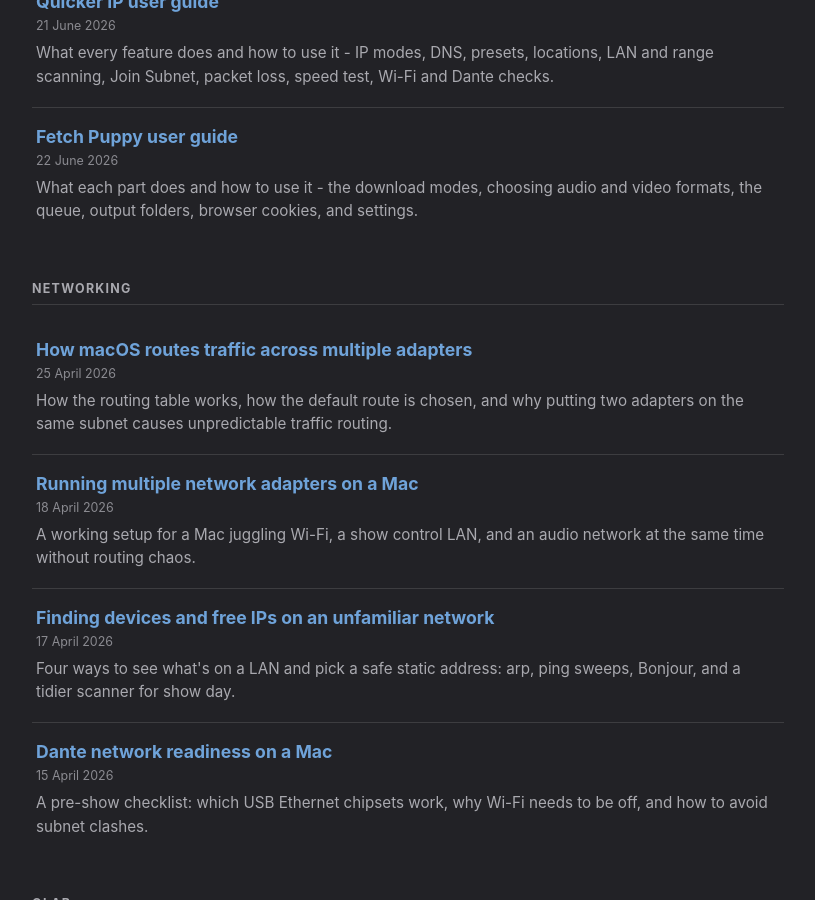
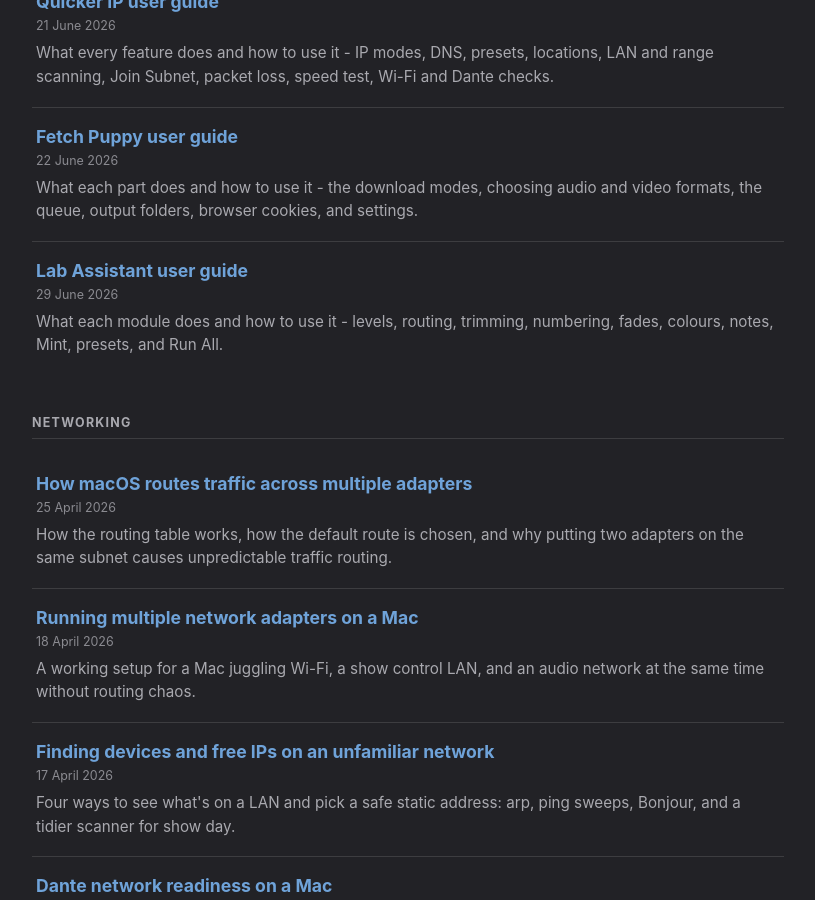
Before and after one commit to BSKapps/bskapps.github.io, a Jekyll site: the page articles/index.html, which Jekyll copies as it is, in a window 1280 px wide and 900 px high, scrolled down 673 px. Shown: the whole window, without its empty margins (232-1047 px from the left). Built offline with Jekyll 4.4.1, drawn with Linux system fonts in a browser that asks for light colours.

Commit message:
Lab Assistant 2.3: publish guide and refresh product page
Link the guide from the articles index, sitemap, and product page. Add Presets, note up to 64 outputs, expand colour to control cues and VOG / FX. Release date 29 June 2026.

```diff
--- a/_data/content.json
+++ b/_data/content.json
@@ -33,7 +33,7 @@
       "price": "$14.99 USD",
       "macos": "macOS 14.0+",
       "version": "v2.3",
-      "released": "30 May 2026",
+      "released": "29 June 2026",
       "description": "Select your QLab cues and hit Run All. Levels are auto-set to your LUFS target, mono routing and crosspoint outputs are configured, silence is trimmed, and cues are numbered and colour-coded, in seconds. Built for QLab 5, licensed and free."
     },
     "targettrace": {
--- a/articles/index.html
+++ b/articles/index.html
@@ -51,6 +51,12 @@
             <h2>Fetch Puppy user guide</h2>
             <span class="date">22 June 2026</span>
             <p>What each part does and how to use it - the download modes, choosing audio and video formats, the queue, output folders, browser cookies, and settings.</p>
+        </a>
+
+        <a class="post" href="/articles/lab-assistant-guide/">
+            <h2>Lab Assistant user guide</h2>
+            <span class="date">29 June 2026</span>
+            <p>What each module does and how to use it - levels, routing, trimming, numbering, fades, colours, notes, Mint, presets, and Run All.</p>
         </a>
 
         <h2 class="section-head">Networking</h2>
```
Also changed, not shown: labassistant/index.html (+8 -2 lines), sitemap.xml (+6 -1 lines).
